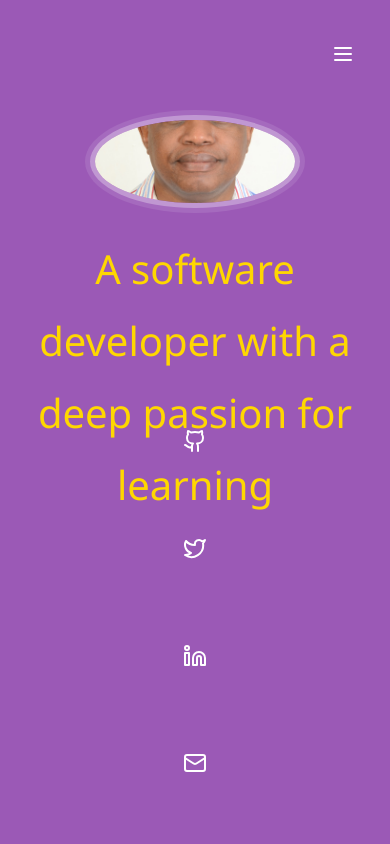
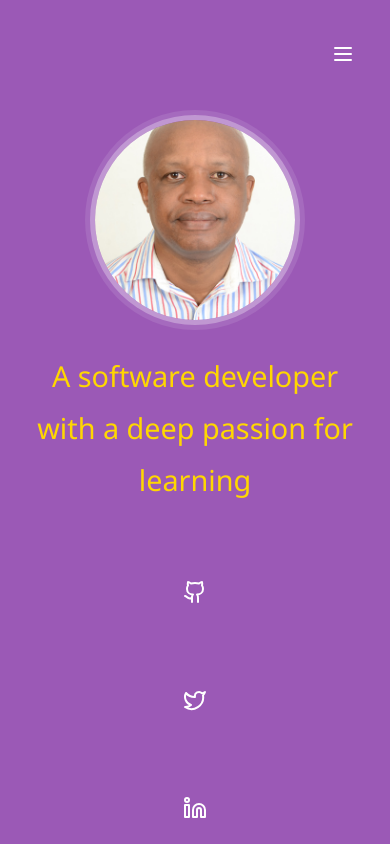
Before and after one commit to JKiboi/portfolio, a React (Create React App) app: page / in a window 390 px wide. Shown: the top 844 px of the page. Built offline with nearby package versions, Linux system fonts and the light colour scheme.

Commit message:
new commits

```diff
--- a/src/styles/Home.css
+++ b/src/styles/Home.css
@@ -6,7 +6,7 @@
 
 .about {
   width: 100%;
-  height: calc(100vh - 100px);
+  min-height: calc(100vh - 100px); /* Use min-height for flexibility */
   display: flex;
   flex-direction: column;
   justify-content: center;
@@ -23,6 +23,7 @@
   font-size: 4rem; /* Increased size */
   color: #ffd700; /* Changed color to gold */
   min-height: 100px; /* Ensure enough space for the text */
+  word-break: break-word; /* Allow long words to break */
 }
 
 .about .prompt {
@@ -43,21 +44,39 @@
 
 @media only screen and (max-width: 768px) {
   .typed-text {
-    font-size: 3rem;
+    font-size: 2.5rem; /* Further reduced for tablets */
+    min-height: 80px;
   }
   .about .prompt {
     font-size: 1.1rem;
     width: 90%;
   }
+  .developer-photo {
+    width: 150px; /* Smaller size for tablets */
+    height: 150px;
+    margin-bottom: 20px;
+  }
 }
 
 @media only screen and (max-width: 480px) {
   .typed-text {
-    font-size: 2.5rem;
+    font-size: 1.8rem; /* Significantly reduced for mobile */
+    min-height: 60px;
   }
   .about .prompt {
-    font-size: 1rem;
-    width: 100%;
+    font-size: 0.9rem;
+    width: 95%;
+  }
+  .developer-photo {
+    width: 120px; /* Even smaller for mobile */
+    height: 120px;
+    margin-bottom: 15px;
+  }
+  .skills h1 {
+    font-size: 2rem;
+  }
+  .skills .list span {
+    font-size: 0.9rem;
   }
 }
 
```
